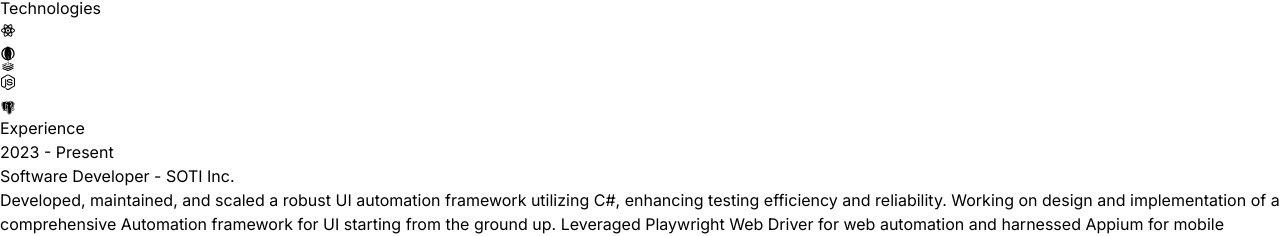
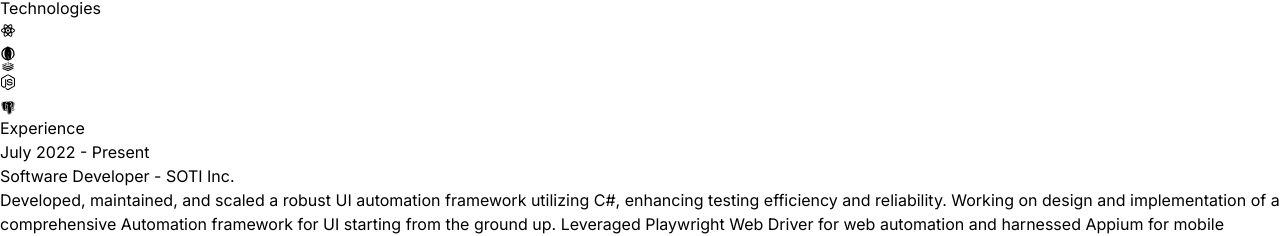
Before and after one commit to abhishek-bisht-21/Abhishek-Bisht-21-Portfolio, a React (Vite) app: page / in a window 1280 px wide. Shown: the part 1256-1492 px from the top of the page. Built offline with nearby package versions, Linux system fonts and the light colour scheme.

Commit message:
Experience Section update

```diff
--- a/src/constants/index.js
+++ b/src/constants/index.js
@@ -9,7 +9,7 @@
 
 export const EXPERIENCES = [
   {
-    year: "2023 - Present",
+    year: "July 2022 - Present",
     role: "Software Developer",
     company: "SOTI Inc.",
     description: `Developed, maintained, and scaled a robust UI automation framework utilizing C#, enhancing testing efficiency and
```
